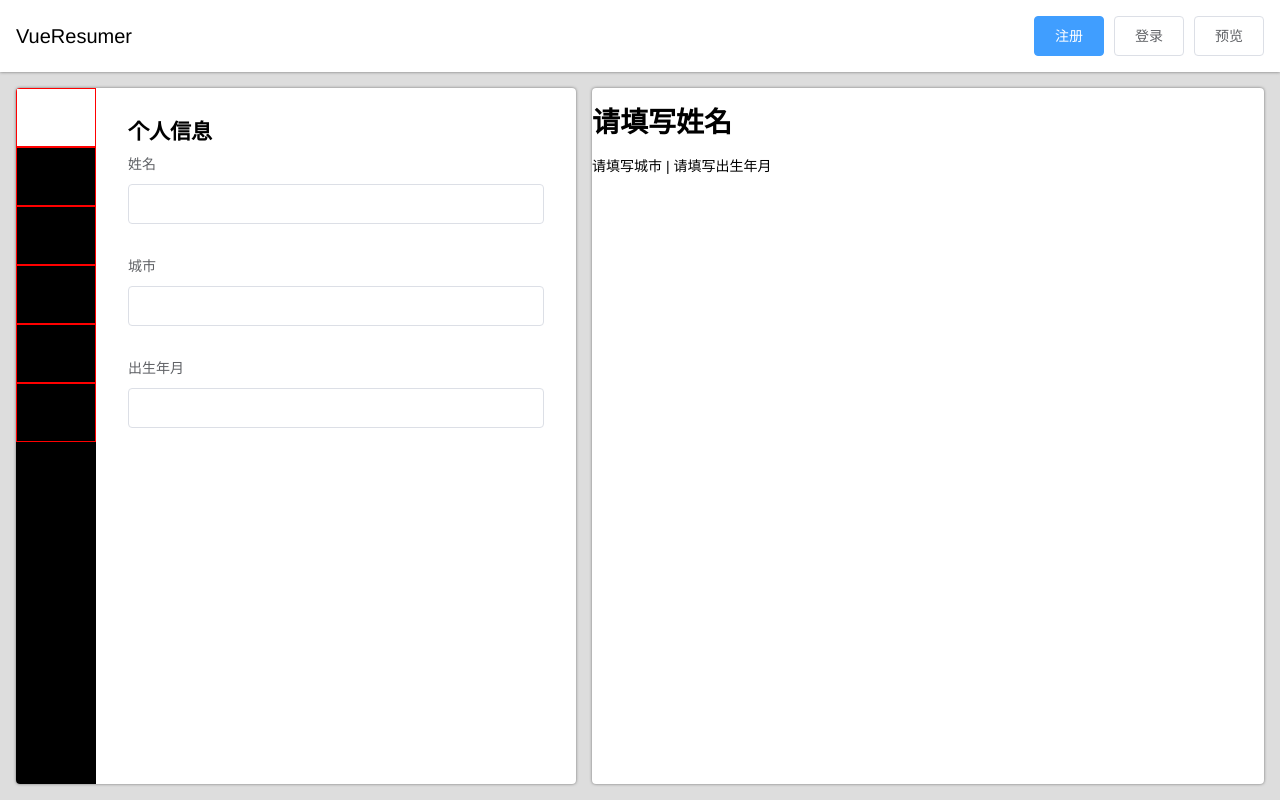
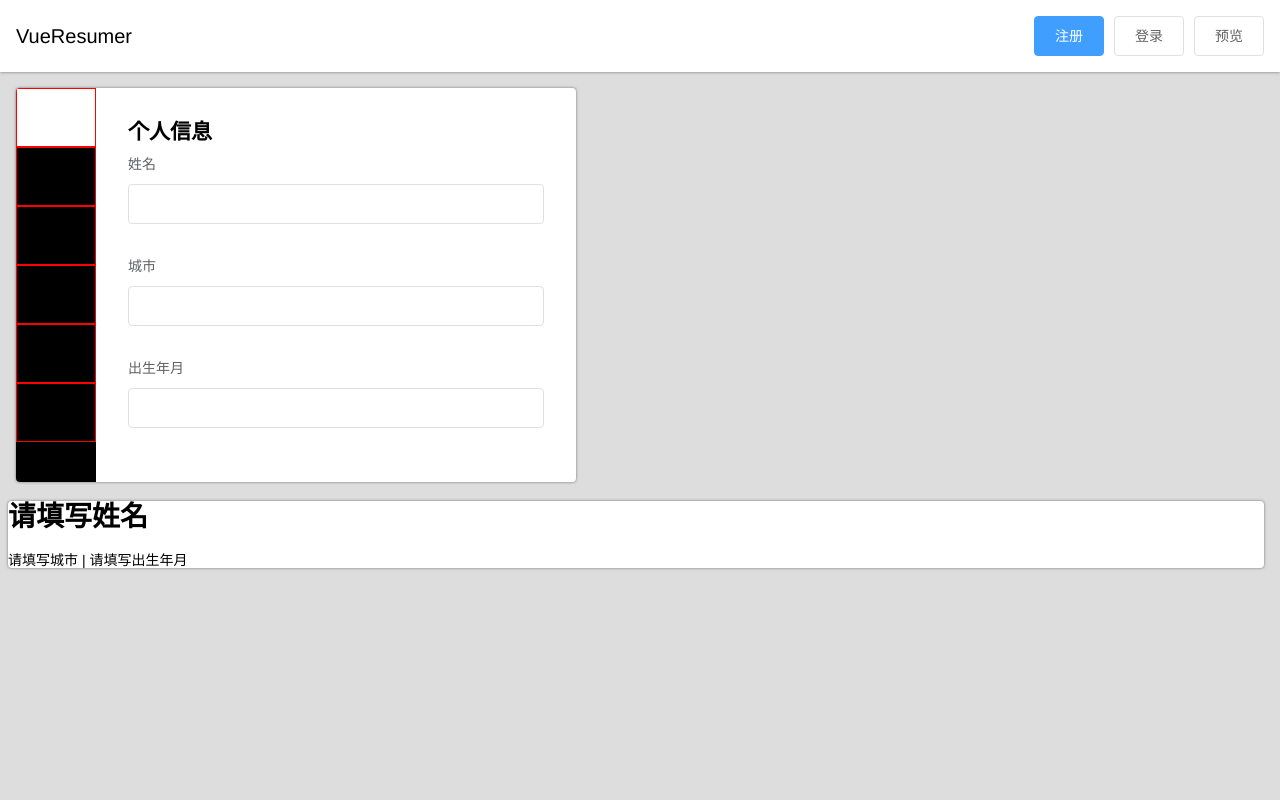
Before and after one commit to weiyanqin/vue-onlineResumeEditor, a Vue app: page / in a window 1280 px wide. Built offline with nearby package versions, Linux system fonts and the light colour scheme.

Commit message:
修改bug

```diff
--- a/src/App.vue
+++ b/src/App.vue
@@ -70,7 +70,7 @@ html, body, #app {
   overflow: hidden;
 }
 
-#app main {
+main {
   display: flex;
   flex: 1;
   background: #ddd;
@@ -93,7 +93,7 @@ html, body, #app {
 .previewMode > #topbar{
   display: none;
 }
-.previewMode > #editor{
+.previewMode  #editor{
   display: none;
 }
 .previewMode > #preview{
```
